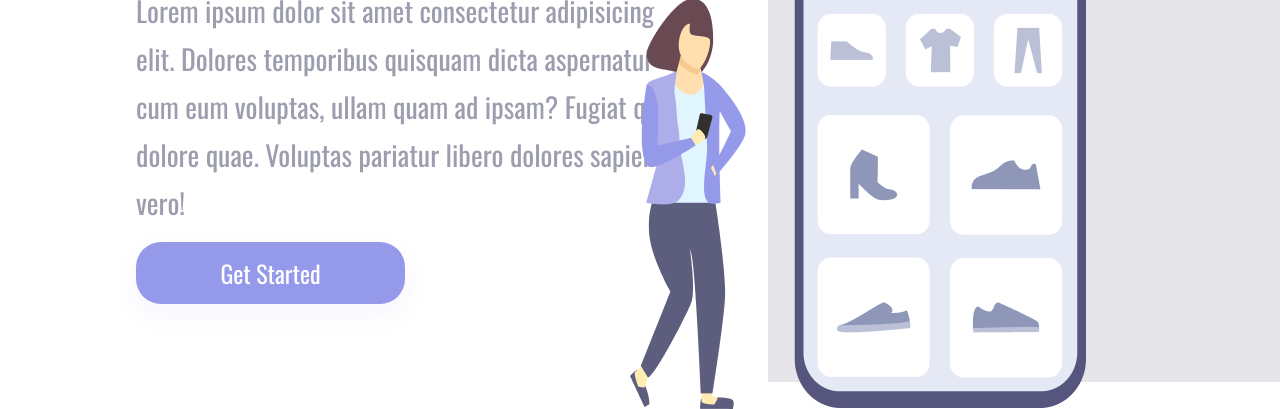
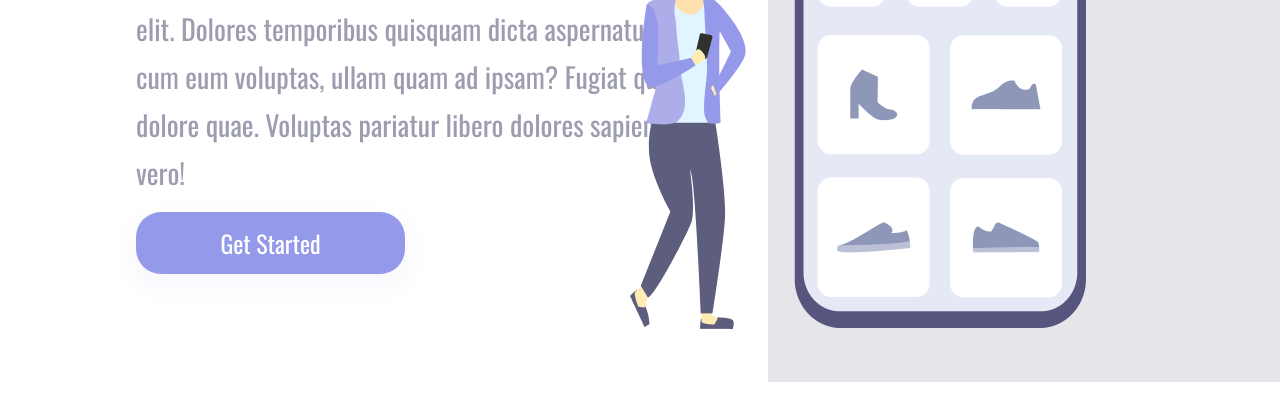
Before and after one commit to AndersonDinizDev/easy-shooping, a plain HTML site: page index.html in a window 1280 px wide. Shown: the part 418-827 px from the top of the page. After the commit the page ends 800 px from the top, so only its background shows below. Drawn offline with nearby package versions, Linux system fonts and the light colour scheme.

Commit message:
Corrigido a posição do container-left no styles

```diff
--- a/styles.css
+++ b/styles.css
@@ -14,7 +14,8 @@
     display: inline-block;
     width: 60%;
     padding-left: 136px;
-    margin-top: 18%;
+    top: 25%;
+    position: relative;
 }
 
 .container-right {
@@ -93,7 +94,7 @@ a:active {
 
 .right-img {
     position: relative;
-    top: 25%;
+    top: 15%;
     right: 138px;
 }
 
@@ -104,6 +105,8 @@ a:active {
         height: 50%;
         padding: 0;
         margin: 0;
+        top: 0;
+        position: static;
     }
 
     .container-right {
```
